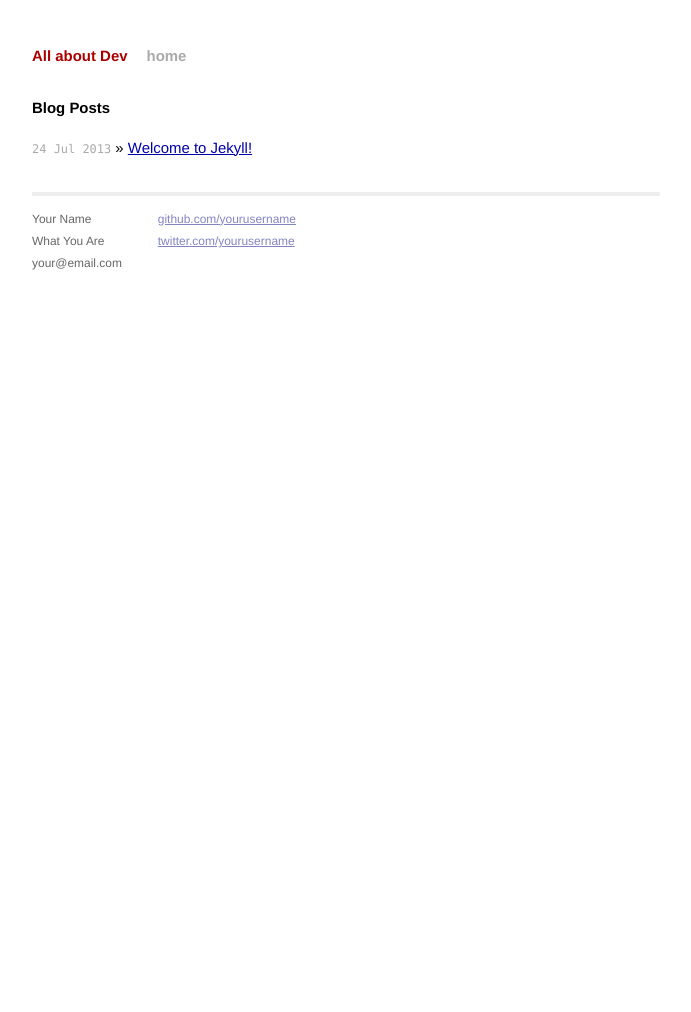
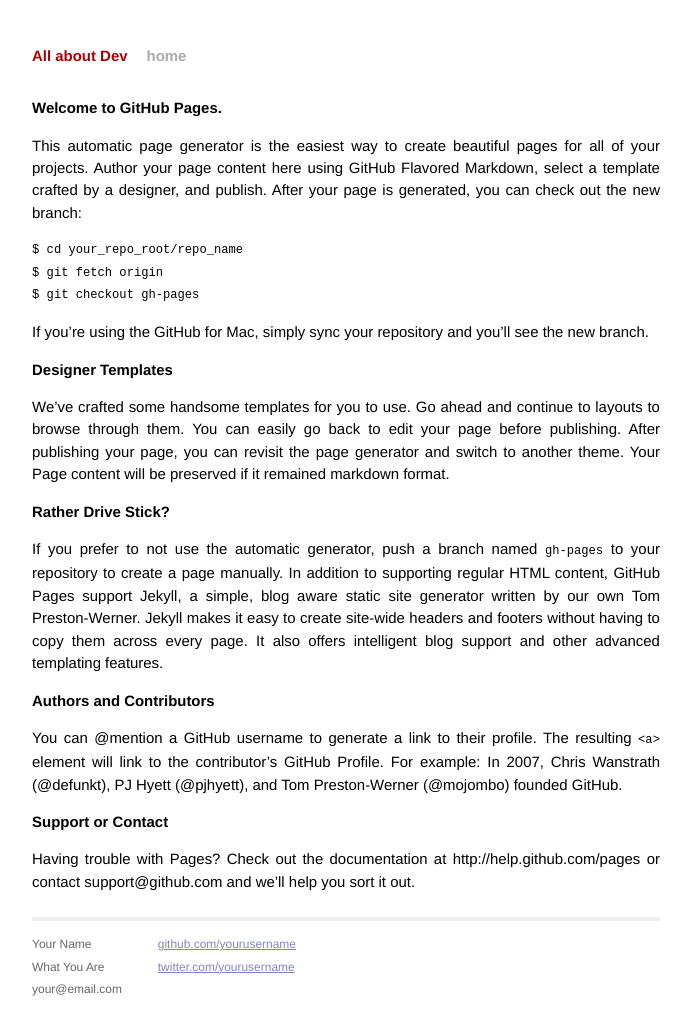
Before and after one commit to marcpires/site, a Jekyll site: the page built from index.md, in a window 1280 px wide. Shown: the whole page, without its empty margins (294-985 px from the left). Built offline with Jekyll 4.4.1, drawn with Linux system fonts in a browser that asks for light colours; our own code applies the rules of GitHub Pages for plain Markdown files; before the commit the page ends 945 px from its top, so only the background shows below that.

Commit message:
Set theme jekyll-theme-midnight and migrate Page Generator content

````diff
--- a/_config.yml
+++ b/_config.yml
@@ -1,2 +1,8 @@
 name: All about Dev
 pygments: true
+
+title: Site
+description: Site Pessoal do desenvolvedor MarcPires
+google_analytics:
+show_downloads: true
+theme: jekyll-theme-midnight
--- a/index.html
+++ /dev/null
@@ -1,13 +0,0 @@
----
-layout: default
-title: Your New Jekyll Site
----
-
-<div id="home">
-  <h1>Blog Posts</h1>
-  <ul class="posts">
-    {% for post in site.posts %}
-      <li><span>{{ post.date | date_to_string }}</span> &raquo; <a href="{{ post.url }}">{{ post.title }}</a></li>
-    {% endfor %}
-  </ul>
-</div>
--- /dev/null
+++ b/index.md
@@ -0,0 +1,22 @@
+### Welcome to GitHub Pages.
+This automatic page generator is the easiest way to create beautiful pages for all of your projects. Author your page content here using GitHub Flavored Markdown, select a template crafted by a designer, and publish. After your page is generated, you can check out the new branch:
+
+```
+$ cd your_repo_root/repo_name
+$ git fetch origin
+$ git checkout gh-pages
+```
+
+If you're using the GitHub for Mac, simply sync your repository and you'll see the new branch.
+
+### Designer Templates
+We've crafted some handsome templates for you to use. Go ahead and continue to layouts to browse through them. You can easily go back to edit your page before publishing. After publishing your page, you can revisit the page generator and switch to another theme. Your Page content will be preserved if it remained markdown format.
+
+### Rather Drive Stick?
+If you prefer to not use the automatic generator, push a branch named `gh-pages` to your repository to create a page manually. In addition to supporting regular HTML content, GitHub Pages support Jekyll, a simple, blog aware static site generator written by our own Tom Preston-Werner. Jekyll makes it easy to create site-wide headers and footers without having to copy them across every page. It also offers intelligent blog support and other advanced templating features.
+
+### Authors and Contributors
+You can @mention a GitHub username to generate a link to their profile. The resulting `<a>` element will link to the contributor's GitHub Profile. For example: In 2007, Chris Wanstrath (@defunkt), PJ Hyett (@pjhyett), and Tom Preston-Werner (@mojombo) founded GitHub.
+
+### Support or Contact
+Having trouble with Pages? Check out the documentation at http://help.github.com/pages or contact support@github.com and we’ll help you sort it out.
````
Also changed, not shown: params.json (deleted, +0 -1 lines).
